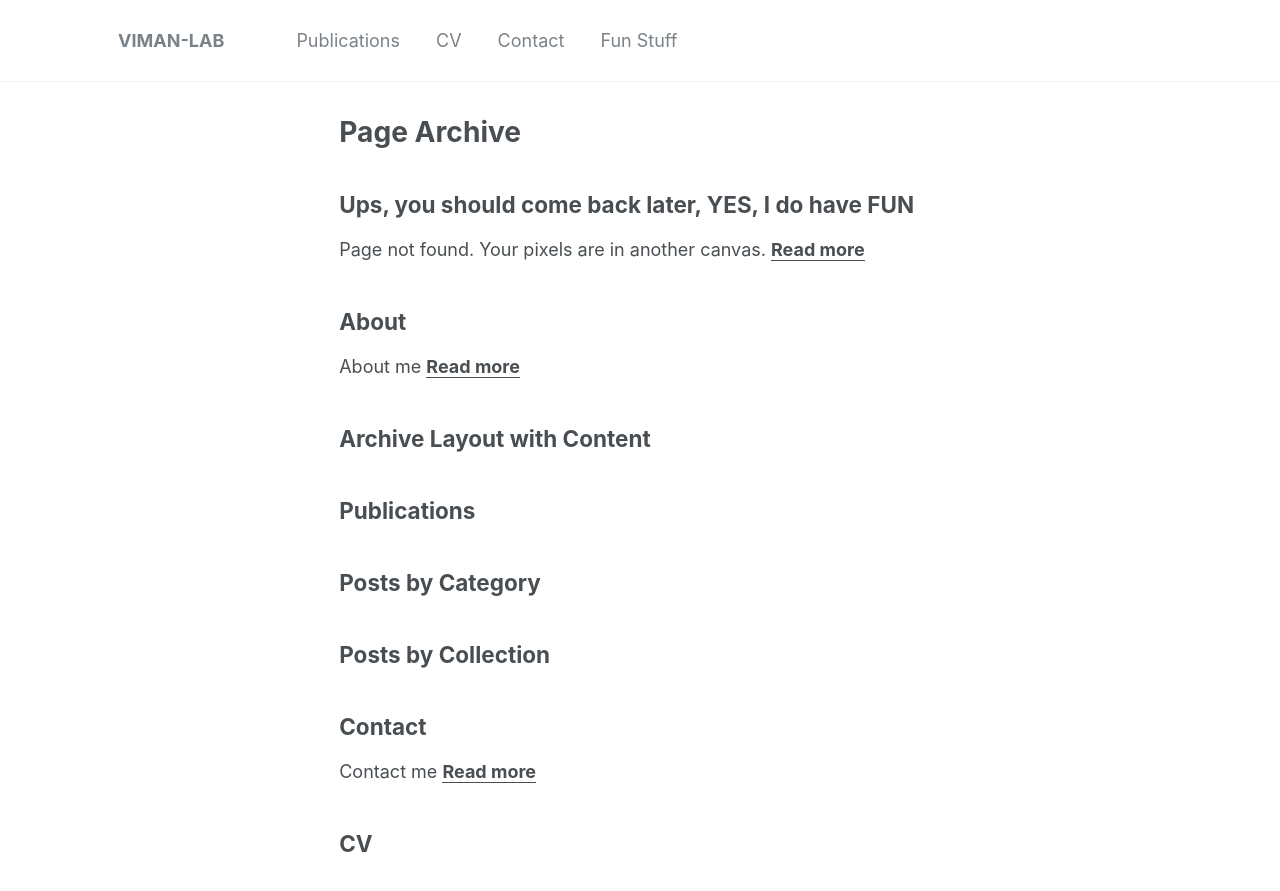
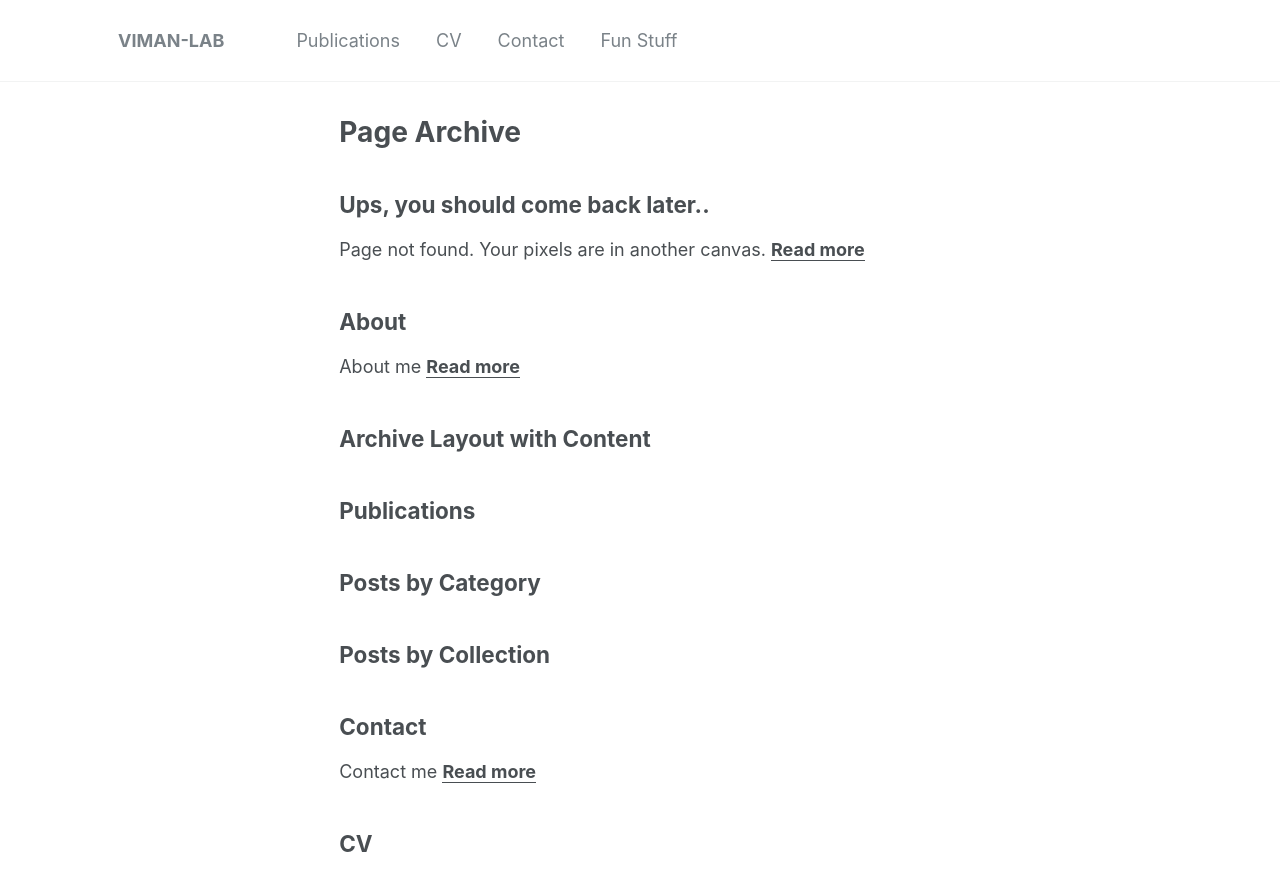
Before and after one commit to alicesquivel/alicesquivel.github.io, a Jekyll site: the page built from _pages/page-archive.html, in a window 1280 px wide and 900 px high. Shown: the top 891 px of the window. Built offline with Jekyll 4.4.1, drawn with Linux system fonts in a browser that asks for light colours.

Commit message:
Update 404.md

```diff
--- a/_pages/404.md
+++ b/_pages/404.md
@@ -1,5 +1,5 @@
 ---
-title: "Ups, you should come back later, YES, I do have FUN"
+title: "Ups, you should come back later.."
 excerpt: "Page not found. Your pixels are in another canvas."
 sitemap: false
 permalink: /404.html
```
